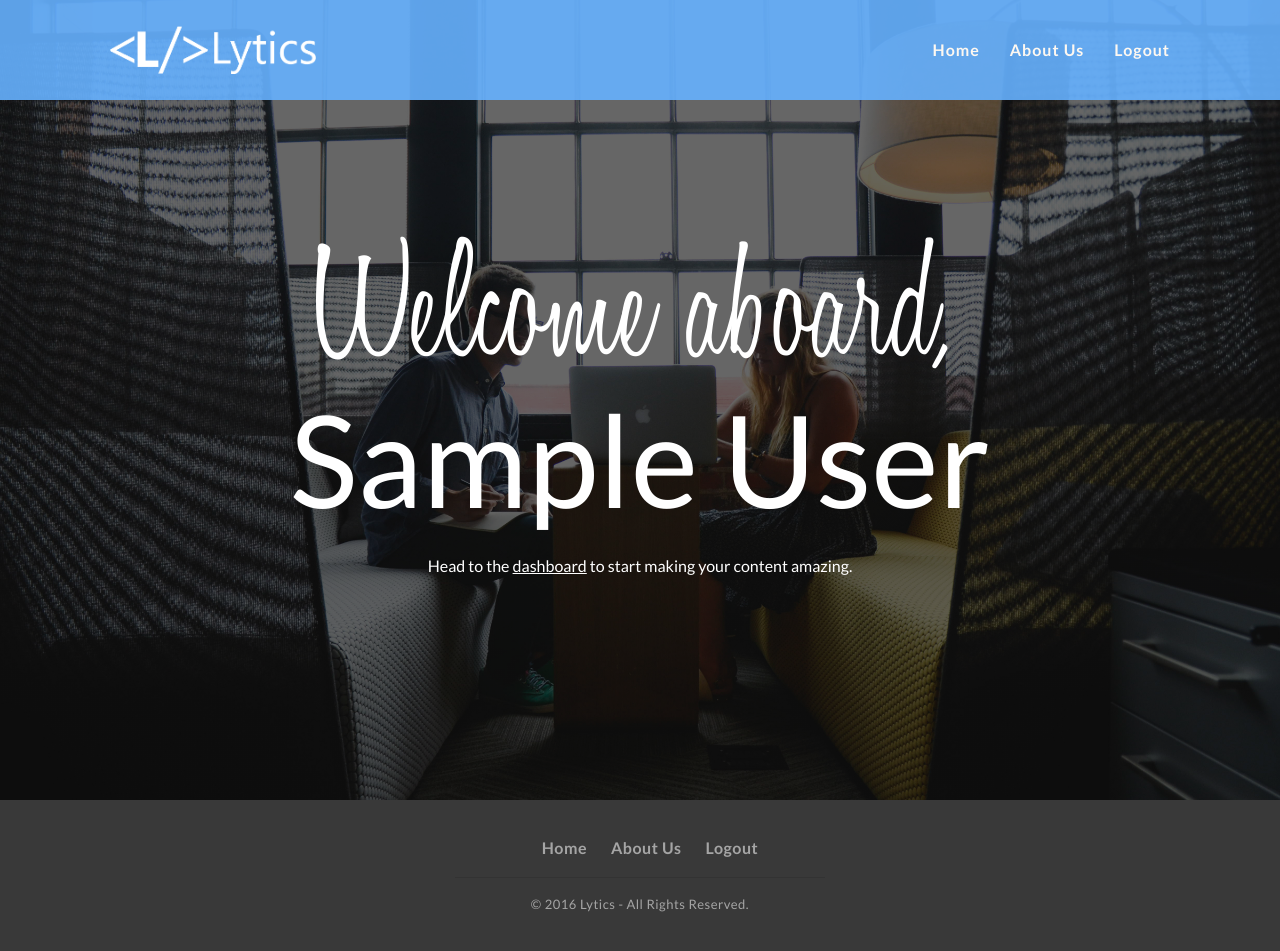
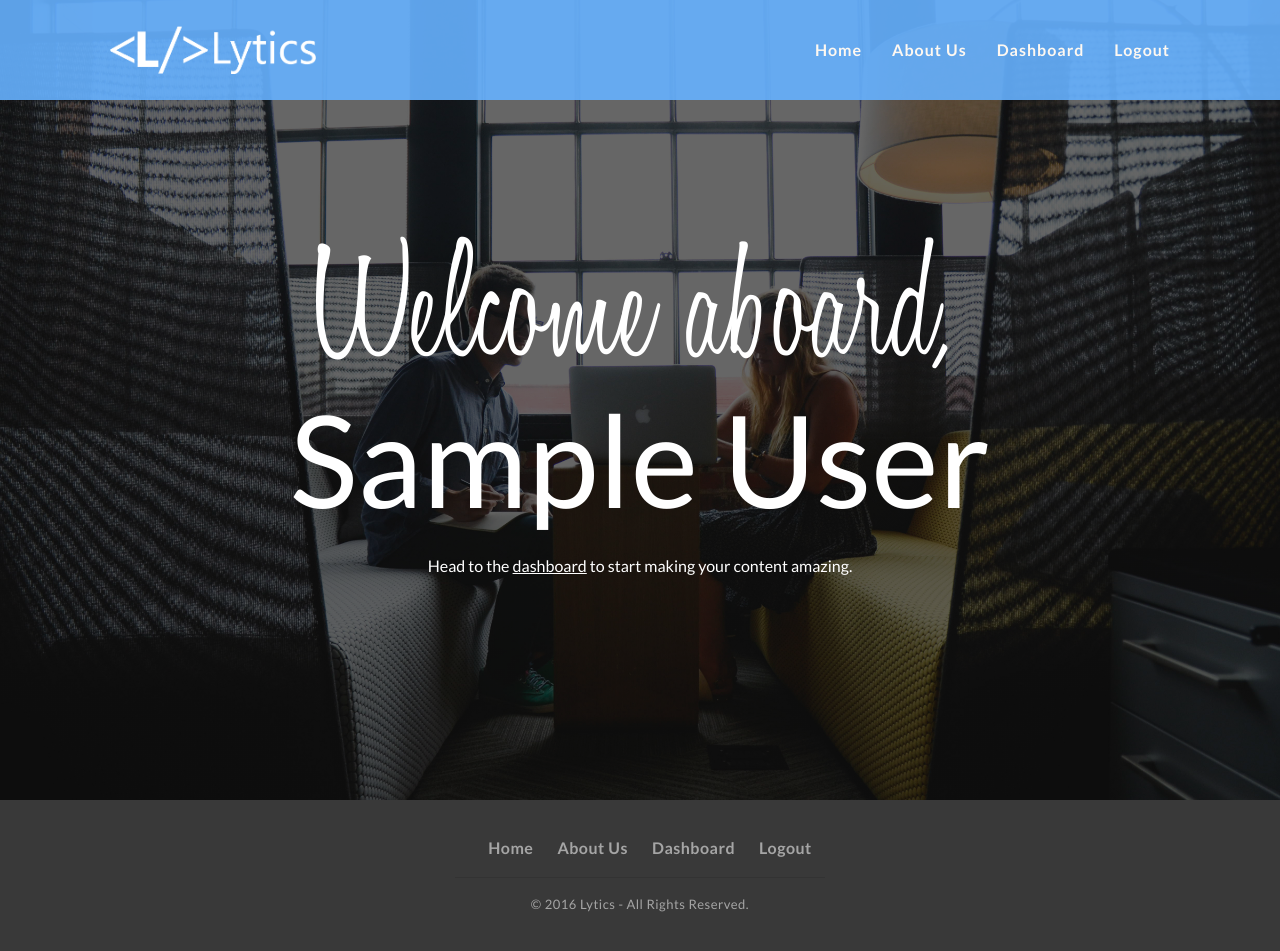
Before and after one commit to DerekMcMahon/E-Commerce, a PHP site: page /welcome.php in a window 1280 px wide. Run offline with PHP 8.4, Linux system fonts and the light colour scheme; the visitor is signed in with stand-in values (Sample User, id 1); data that the repository does not hold is empty; some libraries are stand-ins or nearby versions.

Commit message:
Fixed minor style bugs. Added dashboard link to header and footer

```diff
--- a/lytics/css/main.css
+++ b/lytics/css/main.css
@@ -22,11 +22,11 @@
 /*  Fonts  */
 @font-face {
     font-family: 'LatoRegular';
-    src: url('../fonts/Lato-Regular.eot');
-    src: url('../fonts/Lato-Regular.eot?#iefix') format('embedded-opentype'),
-         url('../fonts/Lato-Regular.woff') format('woff'),
-         url('../fonts/Lato-Regular.ttf') format('truetype'),
-         url('../fonts/Lato-Regular.svg#LatoRegular') format('svg');
+    src: url('../fonts/lato-regular.eot');
+    src: url('../fonts/lato-regular.eot?#iefix') format('embedded-opentype'),
+         url('../fonts/lato-regular.woff') format('woff'),
+         url('../fonts/lato-regular.ttf') format('truetype'),
+         url('../fonts/lato-regular.svg#LatoRegular') format('svg');
     font-weight: normal;
     font-style: normal;
 
@@ -34,11 +34,11 @@
 
 @font-face {
     font-family: 'LatoBold';
-    src: url('../fonts/Lato-Bold.eot');
-    src: url('../fonts/Lato-Bold.eot?#iefix') format('embedded-opentype'),
-         url('../fonts/Lato-Bold.woff') format('woff'),
-         url('../fonts/Lato-Bold.ttf') format('truetype'),
-         url('../fonts/Lato-Bold.svg#LatoBold') format('svg');
+    src: url('../fonts/lato-bold.eot');
+    src: url('../fonts/lato-bold.eot?#iefix') format('embedded-opentype'),
+         url('../fonts/lato-bold.woff') format('woff'),
+         url('../fonts/lato-bold.ttf') format('truetype'),
+         url('../fonts/lato-bold.svg#LatoBold') format('svg');
     font-weight: normal;
     font-style: normal;
 
--- a/lytics/css/sign_up_confirm.css
+++ b/lytics/css/sign_up_confirm.css
@@ -1,11 +1,11 @@
 /*  Fonts  */
 @font-face {
     font-family: 'LatoRegular';
-    src: url('../fonts/Lato-Regular.eot');
-    src: url('../fonts/Lato-Regular.eot?#iefix') format('embedded-opentype'),
-         url('../fonts/Lato-Regular.woff') format('woff'),
-         url('../fonts/Lato-Regular.ttf') format('truetype'),
-         url('../fonts/Lato-Regular.svg#LatoRegular') format('svg');
+    src: url('../fonts/lato-regular.eot');
+    src: url('../fonts/lato-regular.eot?#iefix') format('embedded-opentype'),
+         url('../fonts/lato-regular.woff') format('woff'),
+         url('../fonts/lato-regular.ttf') format('truetype'),
+         url('../fonts/lato-regular.svg#LatoRegular') format('svg');
     font-weight: normal;
     font-style: normal;
 
@@ -13,11 +13,11 @@
 
 @font-face {
     font-family: 'LatoBold';
-    src: url('../fonts/Lato-Bold.eot');
-    src: url('../fonts/Lato-Bold.eot?#iefix') format('embedded-opentype'),
-         url('../fonts/Lato-Bold.woff') format('woff'),
-         url('../fonts/Lato-Bold.ttf') format('truetype'),
-         url('../fonts/Lato-Bold.svg#LatoBold') format('svg');
+    src: url('../fonts/lato-bold.eot');
+    src: url('../fonts/lato-bold.eot?#iefix') format('embedded-opentype'),
+         url('../fonts/lato-bold.woff') format('woff'),
+         url('../fonts/lato-bold.ttf') format('truetype'),
+         url('../fonts/lato-bold.svg#LatoBold') format('svg');
     font-weight: normal;
     font-style: normal;
 
--- a/lytics/footer.html
+++ b/lytics/footer.html
@@ -7,9 +7,11 @@
 				if (!isset($_SESSION['first_name'])):
 			?>
 					<li><a href="sign_up.php">Sign Up</a></li>
+					<li><a href="login.php">Login</a></li>
 			<?php
 				else:
 			?>
+					<li><a href="heat_map.php">Dashboard</a></li>
 					<li><a href="logout.php">Logout</a></li>
 			<?php
 				endif;
--- a/lytics/get_json_heatmap_data.php
+++ b/lytics/get_json_heatmap_data.php
@@ -1,4 +1,9 @@
 <?php
+	session_start();
+	if (!isset($_SESSION['first_name'])) {
+		header("Location: index.php");
+	}
+
 	$str = file_get_contents("raw_data/robinhood_heatmap_data.json");
 	$json = json_decode($str, true);
 	echo json_encode($json);
--- a/lytics/header.html
+++ b/lytics/header.html
@@ -13,6 +13,7 @@
 				<?php
 					} else {
 				?>
+						<li><a href="heat_map.php">Dashboard</a></li>
 						<li class="current"><a href="logout.php">Logout</a></li>
 				<?php
 					}
--- a/lytics/index.php
+++ b/lytics/index.php
@@ -1,8 +1,5 @@
 <?php
 	session_start();
-	if (isset($_SESSION['first_name'])) {
-		header("Location: heat_map.php");
-	}
 ?>
 
 <!DOCTYPE html>
--- a/lytics/sign_up_confirm.php
+++ b/lytics/sign_up_confirm.php
@@ -1,5 +1,8 @@
 <?php
 	session_start();
+	if (!isset($_SESSION['first_name'])) {
+		header("Location: index.php");
+	}
 ?>
 
 <!DOCTYPE html>
--- a/lytics/welcome.php
+++ b/lytics/welcome.php
@@ -1,5 +1,8 @@
 <?php
 	session_start();
+	if (!isset($_SESSION['first_name'])) {
+		header("Location: index.php");
+	}
 ?>
 
 <!DOCTYPE html>
```
Also changed, not shown: lytics/css/sign_up.css (line endings or trailing spaces).
